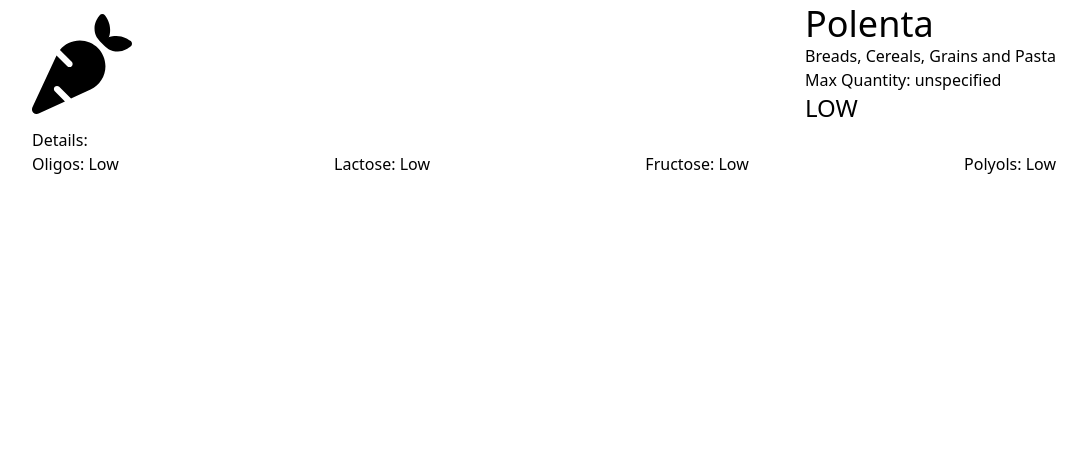
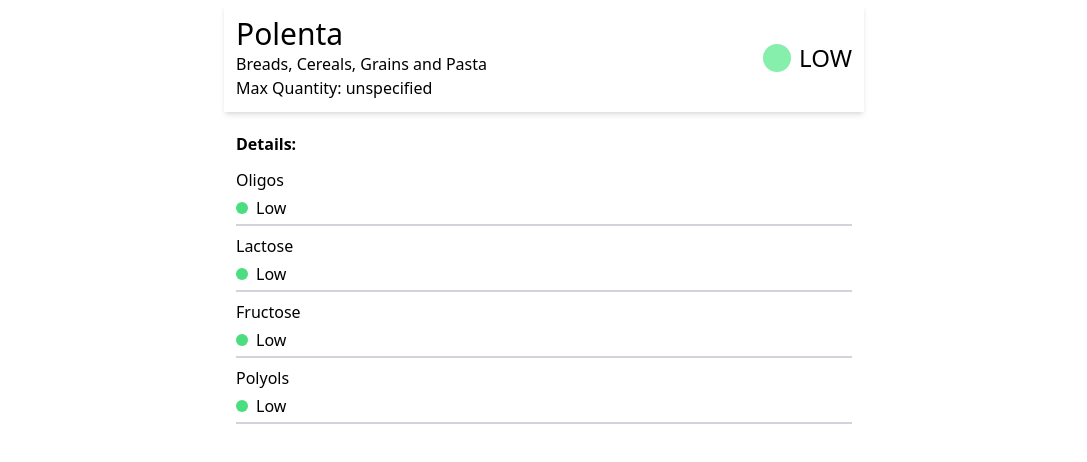
Before and after one commit to scottenock/fodmap-foss, a React (Vite) app: page /food/1 in a window 1280 px wide. Shown: the top 462 px of the page, without its empty margins (96-1183 px from the left). Built offline with nearby package versions, Linux system fonts and the light colour scheme.

Commit message:
feat: adjust foodItem ui

```diff
--- a/src/App.tsx
+++ b/src/App.tsx
@@ -4,7 +4,7 @@ import FoodInfo from "./pages/FoodInfo";
 
 function App() {
   return (
-    <div className="max-w-screen-lg mx-auto">
+    <div className="max-w-screen-sm mx-auto">
       <BrowserRouter>
         <Routes>
           <Route path="/" Component={Foods} />
--- a/src/components/FoodItem.tsx
+++ b/src/components/FoodItem.tsx
@@ -1,12 +1,12 @@
 import { Fodmap } from "../types/Fodmap";
-import carrot from "../icons/carrot-solid.svg";
+import Score from "./Score";
 
 type FoodItemProps = {
   food: Fodmap;
 };
 
 const styles = {
-  container: "flex justify-between items-center my-1",
+  container: "p-3 flex my-1 shadow-md mb-2 justify-between",
 };
 
 const fodmapRating = (score?: number) => {
@@ -19,32 +19,48 @@ const fodmapRating = (score?: number) => {
 };
 
 const FoodItem: React.FC<FoodItemProps> = ({ food }) => {
+  const ratingColour = food.fodmap === "high" ? "bg-red-500" : "bg-green-300";
+
   return (
     <div className="">
-      <div className={styles.container}>
-        <img src={carrot} className="max-w-[100px]" />
+      <section className={styles.container}>
         <div>
-          <p className="text-4xl">{food.name}</p>
+          <p className="text-3xl">{food.name}</p>
           <p className="text-base">{food.category}</p>
           <p className="text-base">Max Quantity: {food.qty ?? "unspecified"}</p>
+        </div>
+        <div className="flex items-center my-1">
+          <span className={`rounded-full w-7 h-7 block mr-2 ${ratingColour}`} />
           <p className="text-2xl">{food.fodmap.toUpperCase()}</p>
         </div>
-      </div>
-      <h2>Details:</h2>
-      <div className="flex justify-between">
-        <div>
-          <p>Oligos: {fodmapRating(food.details?.oligos)}</p>
-        </div>
-        <div>
-          <p>Lactose: {fodmapRating(food.details?.lactose)}</p>
-        </div>
-        <div>
-          <p>Fructose: {fodmapRating(food.details?.fructose)}</p>
-        </div>
-        <div>
-          <p>Polyols: {fodmapRating(food.details?.polyols)}</p>
-        </div>
-      </div>
+      </section>
+      <section className="p-3">
+        <h2 className="text-base font-bold mb-3">Details:</h2>
+        <p className="text-base font-medium">Oligos</p>
+        <Score
+          score={food.details?.oligos ?? 3}
+          text={fodmapRating(food.details?.oligos)}
+        />
+        <div className="border-b-2 border-gray-300 mb-2" />
+        <p className="text-base font-medium">Lactose</p>
+        <Score
+          score={food.details?.lactose ?? 3}
+          text={fodmapRating(food.details?.lactose)}
+        />
+        <div className="border-b-2 border-gray-300 mb-2" />
+        <p className="text-base font-medium">Fructose</p>
+        <Score
+          score={food.details?.fructose ?? 3}
+          text={fodmapRating(food.details?.fructose)}
+        />
+        <div className="border-b-2 border-gray-300 mb-2" />
+        <p className="text-base font-medium">Polyols</p>
+        <Score
+          score={food.details?.polyols ?? 3}
+          text={fodmapRating(food.details?.polyols)}
+        />
+        <div className="border-b-2 border-gray-300" />
+      </section>
     </div>
   );
 };
--- /dev/null
+++ b/src/components/Score.tsx
@@ -0,0 +1,19 @@
+type ButtonProps = {
+  className?: string;
+  children?: React.ReactNode;
+  text: string;
+  score: number;
+};
+
+const colours = ["bg-green-400", "bg-orange-400", "bg-red-500", "bg-grey-300"];
+
+const Score: React.FC<ButtonProps> = ({ text, score }) => {
+  return (
+    <div className="flex items-center my-1">
+      <span className={`rounded-full w-3 h-3 block mr-2 ${colours[score]} `} />
+      <p className="text-base font-light">{text}</p>
+    </div>
+  );
+};
+
+export default Score;
--- a/tailwind.config.js
+++ b/tailwind.config.js
@@ -2,7 +2,11 @@
 export default {
   content: ["./index.html", "./src/**/*.{js,ts,jsx,tsx}"],
   theme: {
-    extend: {},
+    extend: {
+      boxShadow: {
+        bottom: "0px 6px 11px -7px rgba(0, 0, 0, 0.3)",
+      },
+    },
   },
   plugins: [],
 };
```
Also changed, not shown: 2 other files (tests, documents, lock files or other folders).
